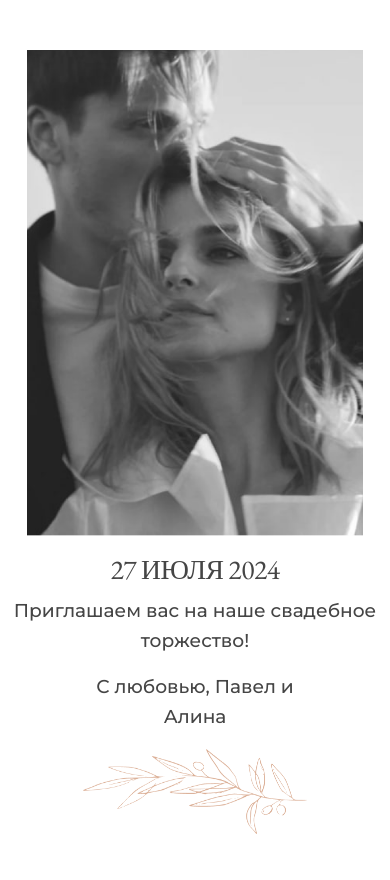
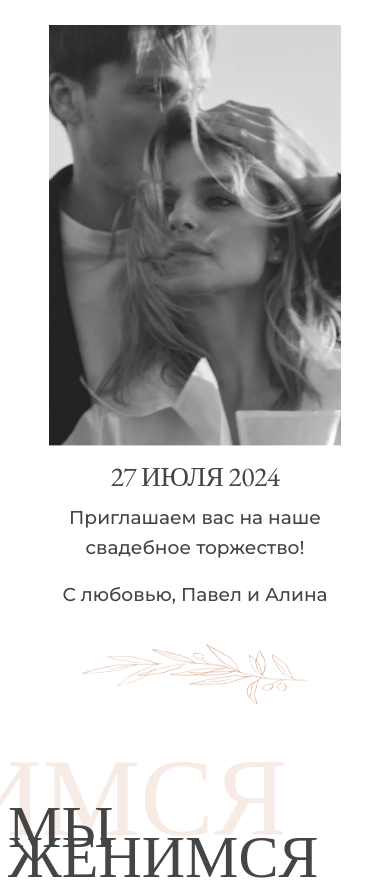
Before and after one commit to DmitriyVoronovich/Wedding-invitation, a Next.js app: page / in a window 390 px wide. Shown: the top 880 px of the page. Built offline with nearby package versions, Linux system fonts and the light colour scheme; a web font is replaced by a local one.

Commit message:
Fixed styles for the first section

```diff
--- a/app/Components/SectionOne/sectionOne.module.css
+++ b/app/Components/SectionOne/sectionOne.module.css
@@ -75,7 +75,7 @@
     }
 
     .img_container {
-        margin-top: 5vh;
+        margin-top: 0;
         max-width: 100%;
         max-height: 80vh;
         padding: 15px;
@@ -113,17 +113,17 @@
 
     .section_one {
         max-height: 100vh;
-        padding: 5vh 0 0;
+        padding: 0;
         flex-direction: column;
         justify-content: space-around;
-        margin:  0 auto;
+        margin:  25px auto 0;
     }
 
     .img_container {
         max-width: 100%;
         max-height: 55%;
         padding: 0;
-        margin:  0 20%;
+        margin:  0 15%;
         border: 0;
     }
 
@@ -153,9 +153,9 @@
     }
 
     .one_svg {
-        max-width: 60%;
-        max-height: 10vh;
-        margin-top: 2vh;
+        max-width: 70%;
+        max-height: 90px;
+        margin-top: 4vh;
     }
 }
 
@@ -163,7 +163,8 @@
 
     .section_one {
         max-height: 100vh;
-        padding: 5vh 0 0;
+        padding: 0;
+        margin: 25px;
     }
 
     .img_container {
@@ -173,4 +174,18 @@
         margin:  0 5%;
         border: 0;
     }
+
+    .one_description {
+        width: 100%;
+    }
+
+    .one_text {
+        width: 90%;
+    }
+
+    .one_svg {
+        max-width: 70%;
+        max-height: 60px;
+        margin-top: 4vh;
+    }
 }
```
